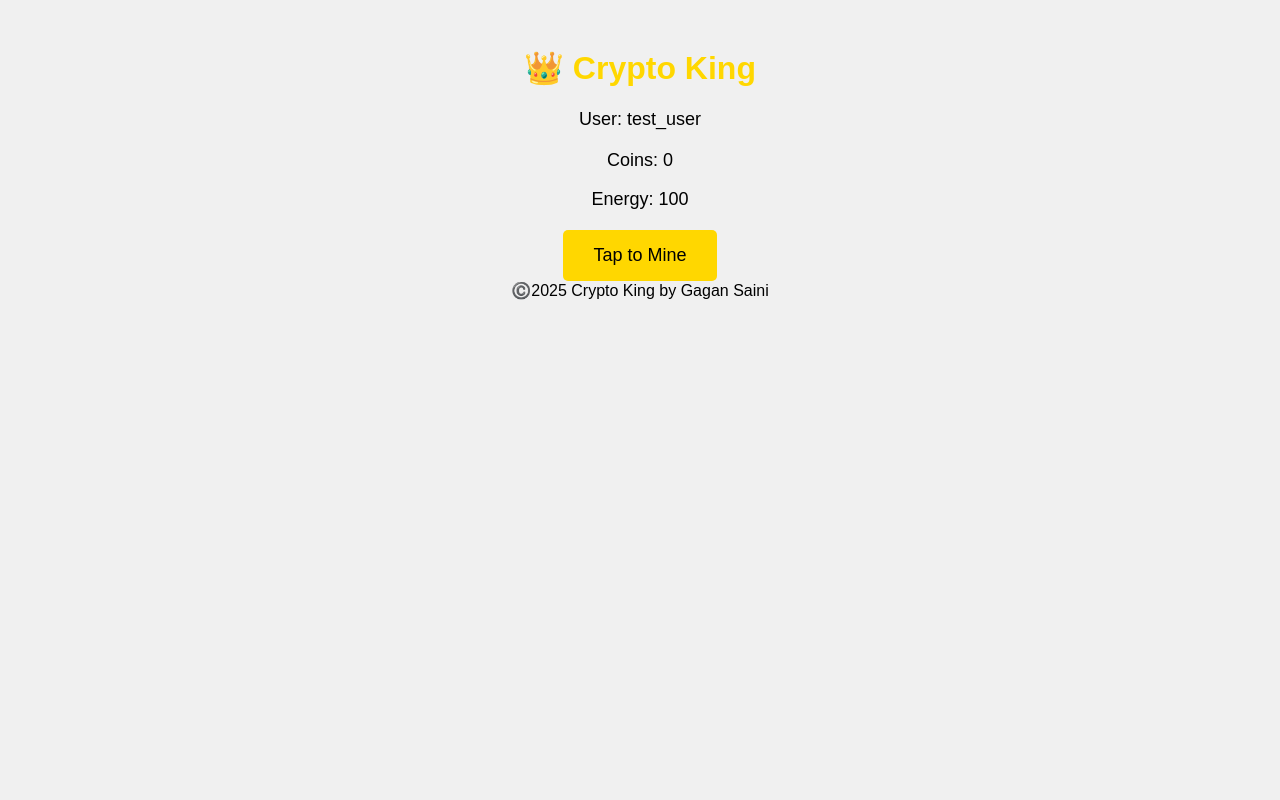
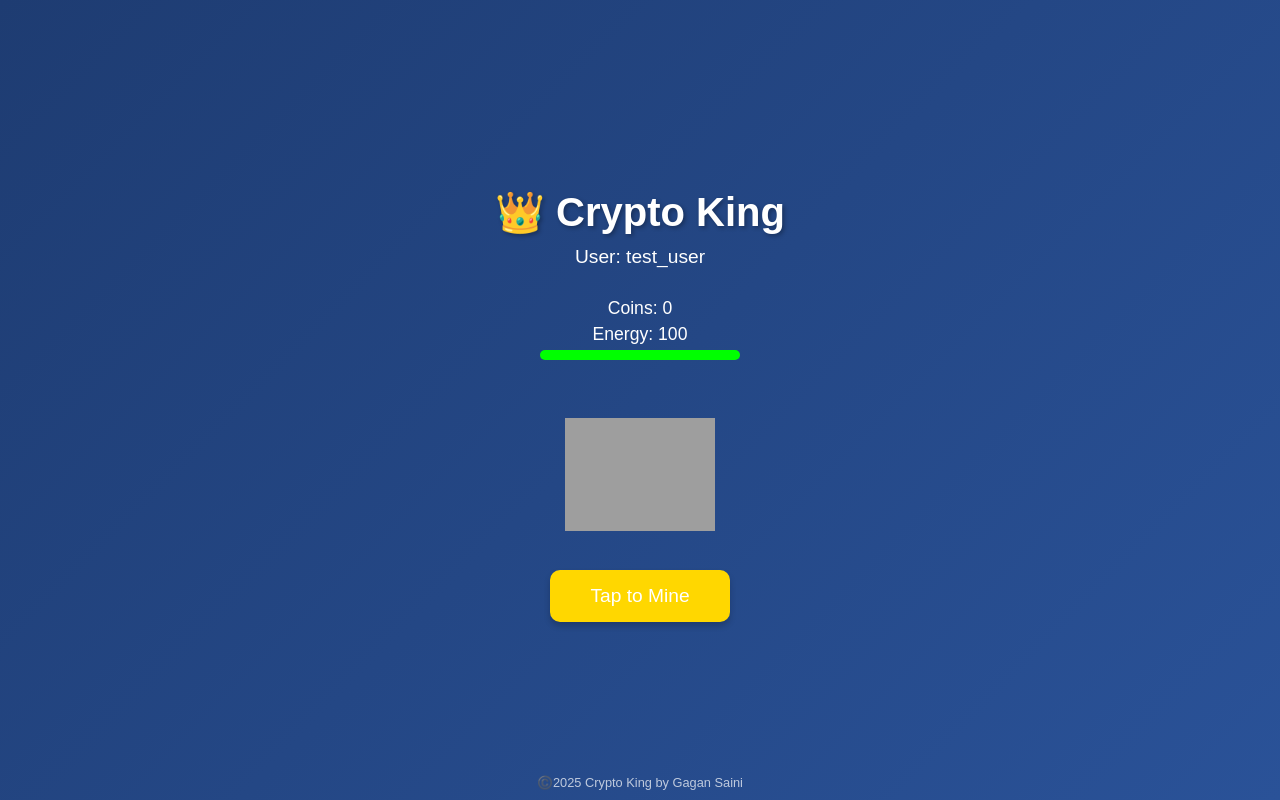
Before and after one commit to psycho-prince/crypto, a Flask app: page / in a window 1280 px wide. Run offline with Flask 3, Linux system fonts and the light colour scheme; data comes from the database, SQL or seed files in the repository; grey boxes are pictures that could not be loaded.

Commit message:
Redesign UI in templates/index.html to match Hamster Kombat style

```diff
--- a/templates/index.html
+++ b/templates/index.html
@@ -2,22 +2,126 @@
 <html>
 <head>
     <title>Crypto King</title>
+    <meta name="viewport" content="width=device-width, initial-scale=1.0, maximum-scale=1.0, user-scalable=no">
     <style>
-        body { font-family: Arial, sans-serif; text-align: center; padding: 20px; background: #f0f0f0; }
-        h1 { color: #FFD700; }
-        p { font-size: 18px; }
-        button { padding: 15px 30px; font-size: 18px; cursor: pointer; background: #FFD700; border: none; border-radius: 5px; }
-        button:hover { background: #FFC107; }
-        button:disabled { background: #ccc; cursor: not-allowed; }
-        #stats { margin: 20px 0; }
+        body {
+            margin: 0;
+            padding: 0;
+            font-family: 'Arial', sans-serif;
+            background: linear-gradient(135deg, #1e3c72 0%, #2a5298 100%);
+            color: #fff;
+            display: flex;
+            flex-direction: column;
+            align-items: center;
+            justify-content: center;
+            height: 100vh;
+            overflow: hidden;
+            -webkit-user-select: none;
+            user-select: none;
+        }
+        h1 {
+            font-size: 2.5em;
+            margin: 10px 0;
+            text-shadow: 2px 2px 4px rgba(0, 0, 0, 0.3);
+        }
+        #user-info {
+            font-size: 1.2em;
+            margin-bottom: 10px;
+        }
+        #stats {
+            margin: 15px 0;
+            text-align: center;
+        }
+        #stats p {
+            margin: 5px 0;
+            font-size: 1.1em;
+        }
+        #energy-bar {
+            width: 200px;
+            height: 10px;
+            background: #444;
+            border-radius: 5px;
+            overflow: hidden;
+            margin: 5px auto;
+        }
+        #energy-fill {
+            height: 100%;
+            background: #00ff00;
+            transition: width 0.3s ease;
+        }
+        #coin-container {
+            position: relative;
+            width: 150px;
+            height: 150px;
+            margin: 20px 0;
+            cursor: pointer;
+        }
+        #coin {
+            width: 100%;
+            height: 100%;
+            background: url('https://img.icons8.com/emoji/96/crown-emoji.png') no-repeat center;
+            background-size: contain;
+            transition: transform 0.2s ease;
+        }
+        #coin.tapped {
+            transform: scale(1.2) rotate(10deg);
+        }
+        #tap-effect {
+            position: absolute;
+            top: 50%;
+            left: 50%;
+            transform: translate(-50%, -50%);
+            font-size: 2em;
+            color: #FFD700;
+            opacity: 0;
+            transition: opacity 0.5s ease, transform 0.5s ease;
+        }
+        #tap-effect.show {
+            opacity: 1;
+            transform: translate(-50%, -70%);
+        }
+        #mine-btn {
+            padding: 15px 40px;
+            font-size: 1.2em;
+            color: #fff;
+            background: #FFD700;
+            border: none;
+            border-radius: 10px;
+            box-shadow: 0 4px 6px rgba(0, 0, 0, 0.2);
+            cursor: pointer;
+            transition: background 0.3s ease, transform 0.1s ease;
+        }
+        #mine-btn:hover {
+            background: #FFC107;
+        }
+        #mine-btn:active {
+            transform: scale(0.95);
+        }
+        #mine-btn:disabled {
+            background: #666;
+            cursor: not-allowed;
+        }
+        footer {
+            position: absolute;
+            bottom: 10px;
+            font-size: 0.8em;
+            opacity: 0.7;
+        }
     </style>
 </head>
 <body>
     <h1>👑 Crypto King</h1>
-    <p>User: {{ user_id }}</p>
+    <div id="user-info">User: {{ user_id }}</div>
     <div id="stats">
         <p>Coins: <span id="coins">{{ coins }}</span></p>
         <p>Energy: <span id="energy">{{ energy }}</span></p>
+        <div id="energy-bar">
+            <div id="energy-fill" style="width: {{ energy }}%;"></div>
+        </div>
+    </div>
+    <div id="coin-container" onclick="mineCoins()">
+        <div id="coin"></div>
+        <div id="tap-effect">+1</div>
     </div>
     <button id="mine-btn" onclick="mineCoins()">Tap to Mine</button>
     <footer>©️2025 Crypto King by Gagan Saini</footer>
@@ -26,7 +130,13 @@
         async function mineCoins() {
             const userId = "{{ user_id }}";
             const btn = document.getElementById('mine-btn');
+            const coin = document.getElementById('coin');
+            const tapEffect = document.getElementById('tap-effect');
             btn.disabled = true;
+
+            // Trigger tap animation
+            coin.classList.add('tapped');
+            tapEffect.classList.add('show');
 
             const response = await fetch(`/mine?user_id=${userId}`, { method: 'POST' });
             const data = await response.json();
@@ -34,12 +144,19 @@
             if (response.ok) {
                 document.getElementById('coins').textContent = data.coins;
                 document.getElementById('energy').textContent = data.energy;
+                document.getElementById('energy-fill').style.width = `${data.energy}%`;
                 if (data.energy > 0) btn.disabled = false;
             } else {
                 alert(data.error || 'Mining failed!');
                 btn.disabled = false;
             }
         }
+
+        // Telegram Mini App integration
+        if (window.Telegram && window.Telegram.WebApp) {
+            window.Telegram.WebApp.expand(); // Make the app full-screen
+            window.Telegram.WebApp.enableClosingConfirmation(); // Show confirmation on close
+        }
     </script>
 </body>
 </html>
```
